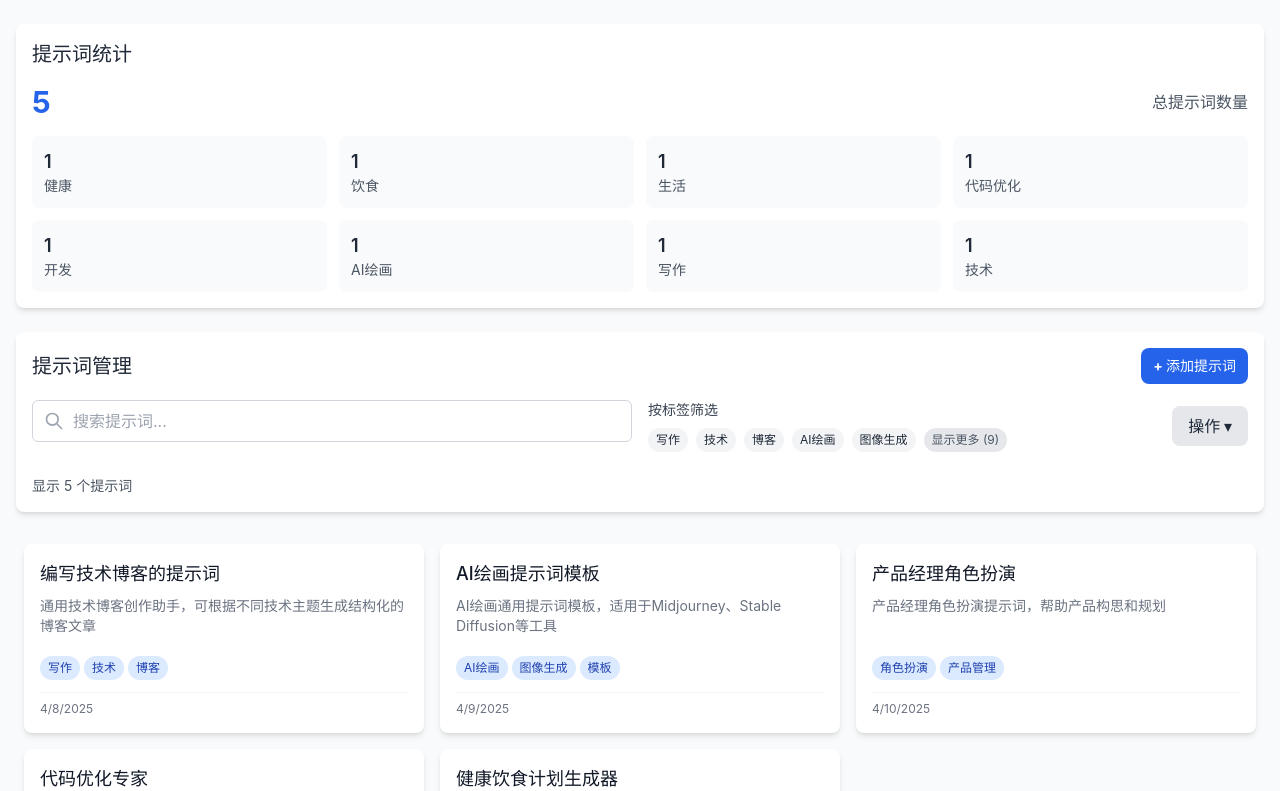
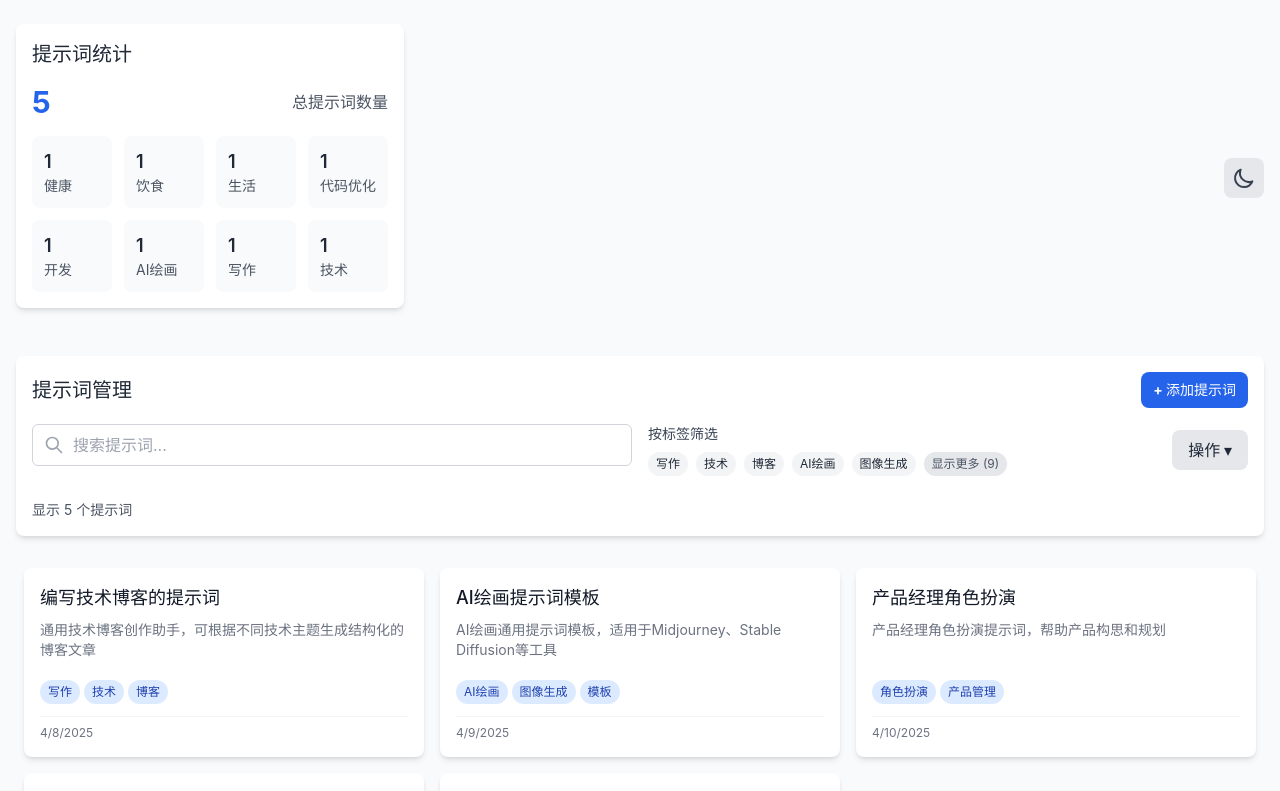
Before and after one commit to fengshengbanxia/PromptHub, a React (Vite) app in the folder prompthub/: page / in a window 1280 px wide. Shown: the top 791 px of the page. Built offline with nearby package versions, Linux system fonts and the light colour scheme.

Commit message:
主题
主题

```diff
--- a/prompthub/src/App.jsx
+++ b/prompthub/src/App.jsx
@@ -4,6 +4,23 @@ import { PromptProvider } from './context/PromptContext'
 import Home from './components/Home'
 
 function App() {
+  // 应用启动时初始化主题
+  useEffect(() => {
+    // 检查是否有保存的主题设置
+    const savedTheme = localStorage.getItem('prompthub-theme')
+
+    if (savedTheme === 'dark') {
+      document.documentElement.classList.add('dark')
+    } else if (savedTheme === 'light') {
+      document.documentElement.classList.remove('dark')
+    } else {
+      // 如果没有保存的设置，根据系统主题设置
+      if (window.matchMedia('(prefers-color-scheme: dark)').matches) {
+        document.documentElement.classList.add('dark')
+      }
+    }
+  }, [])
+
   return (
     <PromptProvider>
       <div className="min-h-screen bg-gray-50 dark:bg-gray-900">
--- a/prompthub/src/components/Home.jsx
+++ b/prompthub/src/components/Home.jsx
@@ -1,4 +1,4 @@
-import { useState } from 'react'
+import { useState, useEffect } from 'react'
 import { usePrompts } from '../context/PromptContext'
 import PromptList from './PromptList'
 import PromptDetail from './PromptDetail'
@@ -24,6 +24,39 @@ const Home = () => {
   const [isImporting, setIsImporting] = useState(false)
   const [showImportModal, setShowImportModal] = useState(false)
   const [showSidebar, setShowSidebar] = useState(true)
+  const [isDarkMode, setIsDarkMode] = useState(false)
+
+  // 初始化主题模式
+  useEffect(() => {
+    // 检查本地存储的主题偏好
+    const savedTheme = localStorage.getItem('prompthub-theme')
+
+    // 如果有保存的偏好，应用它
+    if (savedTheme) {
+      setIsDarkMode(savedTheme === 'dark')
+    } else {
+      // 如果没有保存的偏好，检查系统偏好
+      const prefersDark = window.matchMedia('(prefers-color-scheme: dark)').matches
+      setIsDarkMode(prefersDark)
+    }
+  }, [])
+
+  // 监听主题变化，更新HTML的class
+  useEffect(() => {
+    if (isDarkMode) {
+      document.documentElement.classList.add('dark')
+    } else {
+      document.documentElement.classList.remove('dark')
+    }
+
+    // 保存当前主题到本地存储
+    localStorage.setItem('prompthub-theme', isDarkMode ? 'dark' : 'light')
+  }, [isDarkMode])
+
+  // 切换主题
+  const toggleTheme = () => {
+    setIsDarkMode(!isDarkMode)
+  }
 
   const handleAddClick = () => {
     setSelectedPrompt(null)
@@ -130,8 +163,28 @@ const Home = () => {
       )}
 
       {/* 顶部统计栏 */}
-      <div className="mb-6">
+      <div className="mb-6 flex justify-between items-center">
         <StatsBar />
+
+        {/* 主题切换按钮 */}
+        <button
+          onClick={toggleTheme}
+          className="p-2 rounded-lg bg-gray-200 dark:bg-gray-700 text-gray-700 dark:text-gray-300 hover:bg-gray-300 dark:hover:bg-gray-600 transition-colors"
+          aria-label={isDarkMode ? "切换到浅色模式" : "切换到深色模式"}
+          title={isDarkMode ? "切换到浅色模式" : "切换到深色模式"}
+        >
+          {isDarkMode ? (
+            // 太阳图标 (浅色模式)
+            <svg xmlns="http://www.w3.org/2000/svg" className="h-6 w-6" fill="none" viewBox="0 0 24 24" stroke="currentColor">
+              <path strokeLinecap="round" strokeLinejoin="round" strokeWidth={2} d="M12 3v1m0 16v1m9-9h-1M4 12H3m15.364 6.364l-.707-.707M6.343 6.343l-.707-.707m12.728 0l-.707.707M6.343 17.657l-.707.707M16 12a4 4 0 11-8 0 4 4 0 018 0z" />
+            </svg>
+          ) : (
+            // 月亮图标 (深色模式)
+            <svg xmlns="http://www.w3.org/2000/svg" className="h-6 w-6" fill="none" viewBox="0 0 24 24" stroke="currentColor">
+              <path strokeLinecap="round" strokeLinejoin="round" strokeWidth={2} d="M20.354 15.354A9 9 0 018.646 3.646 9.003 9.003 0 0012 21a9.003 9.003 0 008.354-5.646z" />
+            </svg>
+          )}
+        </button>
       </div>
 
       {/* 提示词管理区域 - 移至页面中央 */}
--- a/prompthub/tailwind.config.js
+++ b/prompthub/tailwind.config.js
@@ -4,6 +4,7 @@ export default {
     "./index.html",
     "./src/**/*.{js,ts,jsx,tsx}",
   ],
+  darkMode: 'class',
   theme: {
     extend: {},
   },
```
